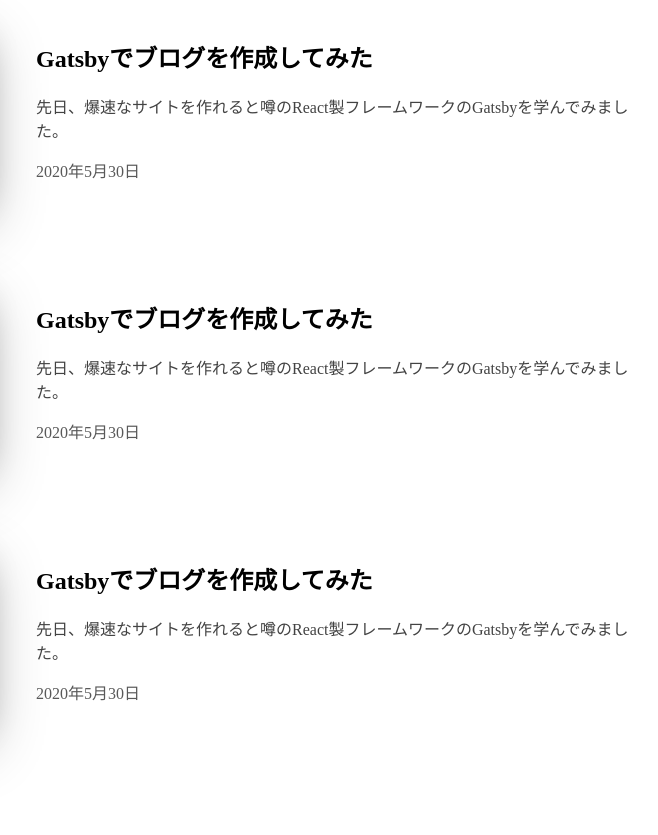
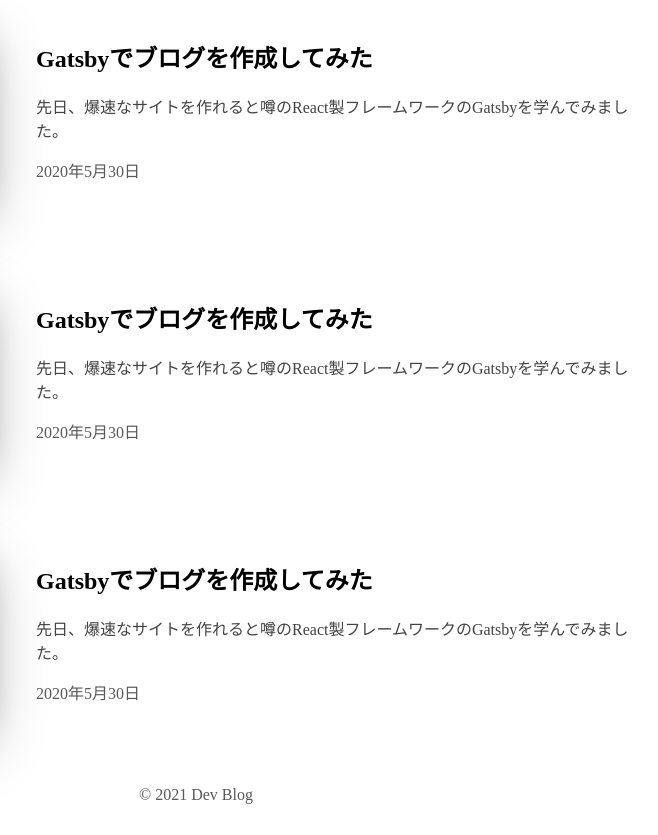
Before and after one commit to TakaShinoda/blog-gatsby, a Gatsby site: page / in a window 1280 px wide. Shown: the part 418-1253 px from the top of the page, 444-1102 px from the left. Built offline with nearby package versions, Linux system fonts and the light colour scheme; Gatsby itself is replaced by a stand-in of ours.

Commit message:
feat footer

```diff
--- /dev/null
+++ b/src/components/footer.js
@@ -0,0 +1,10 @@
+import React from "react"
+import "../styles/footer.css"
+
+export const Footer = () => {
+    return (
+        <footer className="footer">
+            ©︎ {new Date().getFullYear()} Dev Blog
+        </footer>
+    )
+}
--- a/src/components/layout.js
+++ b/src/components/layout.js
@@ -1,12 +1,14 @@
 import React from "react"
 import "../styles/layout.css"
 import { Header } from "./header"
+import { Footer } from "./footer"
 
 export const Layout = ({ children }) => {
     return (
         <div className="layout">
             <Header />
             <main>{children}</main>
+            <Footer />
         </div>
     )
 }
--- /dev/null
+++ b/src/styles/footer.css
@@ -0,0 +1,4 @@
+.footer {
+  color: #595959;
+  text-align: center;
+}
```
